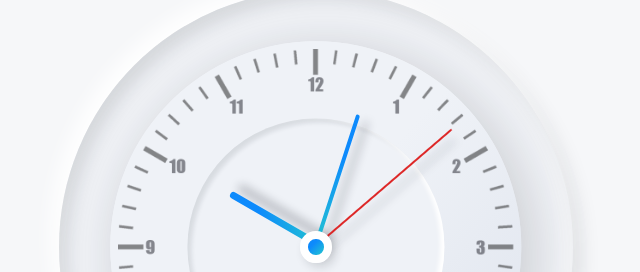
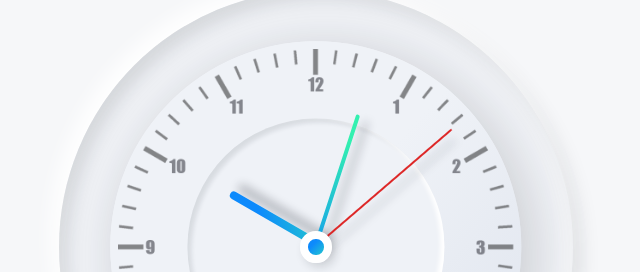
Before and after one commit to b3m3/clock-timer-stopwatch, a plain HTML site: page index.html in a window 1280 px wide. Shown: the part 157-429 px from the top of the page, 324-964 px from the left. Drawn offline with nearby package versions, Linux system fonts and the light colour scheme.

Commit message:
arrow style

```diff
--- a/css/style.css
+++ b/css/style.css
@@ -188,15 +188,15 @@ section.active {
   z-index: 3;
   transform: rotate(0deg);
   border-radius: 5px;
-  background: var(--gradient);
   box-shadow: 10px 4px 10px rgba(22, 25, 36, 0.28);
 }
 
 .arrow-hours {
-  width: 7px;
+  width: 8px;
   height: 20%;
   top: calc(50% - 20%);
-  transform-origin: center calc(100% - calc(7px / 2));
+  transform-origin: center calc(100% - calc(8px / 2));
+  background: var(--gradient);
 }
 
 .arrow-minutes {
@@ -204,6 +204,7 @@ section.active {
   height: 27%;
   top: calc(50% - 27%);
   transform-origin: center calc(100% - calc(4px / 2));
+  background: linear-gradient(135deg, #33F0B0 20.63%, #0D8AFC 120.14%);
 }
 
 .arrow-seconds {
```
